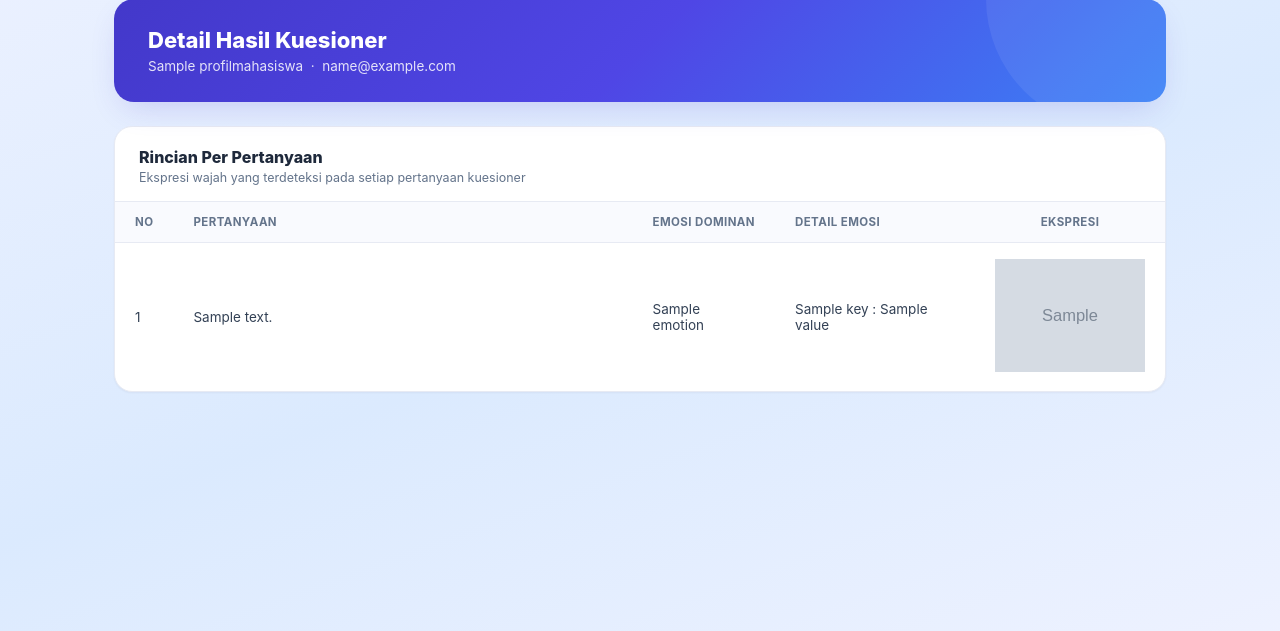
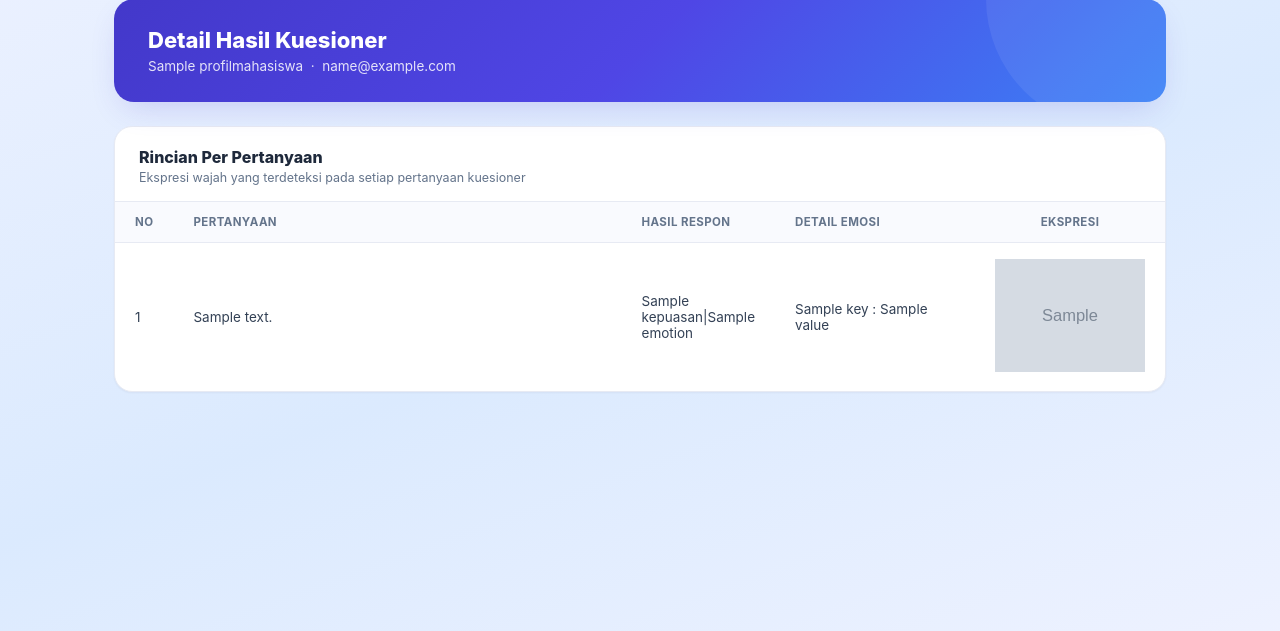
Before and after one commit to Nexuss-void/web_layanan_akademik_hosting, a Django app: template templates/hasil_kuesioner/detail_hasil.html in a window 1280 px wide. Shown: the part 151-782 px from the top of the page. Run offline with Django 4.2, Linux system fonts and the light colour scheme; the template is opened without the code that fills it: most values are stand-ins (such as "Sample title", 1, 10 or a date in 2020); grey boxes marked "Sample" are stand-in pictures; data that the repository does not hold is empty.

Commit message:
~ sistem

```diff
--- a/templates/hasil_kuesioner/detail_hasil.html
+++ b/templates/hasil_kuesioner/detail_hasil.html
@@ -67,7 +67,7 @@
                     <tr>
                         <th style="width:44px;text-align:center">No</th>
                         <th>Pertanyaan</th>
-                        <th style="width:130px">Emosi Dominan</th>
+                        <th style="width:130px">Hasil Respon</th>
                         <th style="width:200px">Detail Emosi</th>
                         <th style="width:100px;text-align:center">Ekspresi</th>
                     </tr>
@@ -82,7 +82,7 @@
                             {{ hasil.question.question_text }}
                         </td>
                         <td>
-                            {{ hasil.emotion }}
+                            {{hasil.kepuasan}}|{{ hasil.emotion }}
                         </td>
                         <td>
                             {% for key, value in hasil.emotion_details.items %}
--- a/users/views.py
+++ b/users/views.py
@@ -95,7 +95,7 @@ def admin_view(request):
         jumlah_jawaban = HasilKuesioner.objects.filter(
             session_id=item['session_id']
         ).count()
-        status = ( 'Selesai' if jumlah_jawaban >= 10 else 'Belum Selesai')
+        status = ( 'Selesai' if jumlah_jawaban >= 12 else 'Belum Selesai')
 
         data_hasil.append({
             'session_id': item['session_id'],
@@ -155,7 +155,7 @@ def user_view(request):
         user=request.user
     ).count()
 
-    total_pertanyaan=10
+    total_pertanyaan=12
     if jumlah_jawaban == 0:
         status_kuesioner = 'Belum Diisi'
     else:
@@ -227,6 +227,7 @@ def capture_image(request):
             question=question,
             emotion=emotion_results['dominan_emotion'],
             emotion_details=emotion_results['emotion_details'],
+            kepuasan=emotion_results['kepuasan'],
             image=result_detect_face['save_img'],
             session_id=request.session.get('kuesioner_session_id')
         )
```
Also changed, not shown: users/service/fer_service.py (+13 -1 lines).
